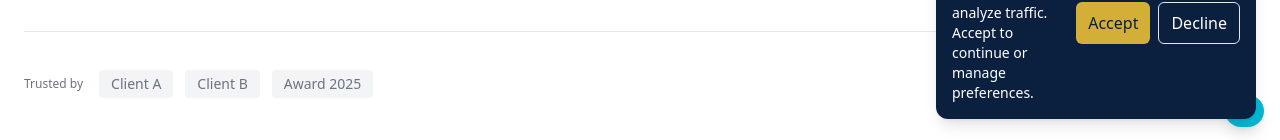
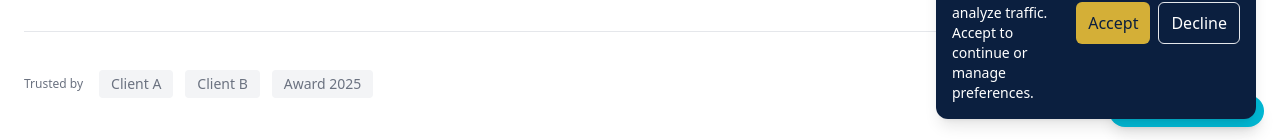
Before and after one commit to EmanilomiloKaido/takouri-co-site, a Next.js app: page / in a window 1280 px wide. Both pictures are taken after a click on the button "Live Chat". Shown: the part 1794-1934 px from the top of the page. Built offline with nearby package versions, Linux system fonts and the light colour scheme.

Commit message:
Update ChatBoard and Footer

```diff
--- a/components/ChatBoard.jsx
+++ b/components/ChatBoard.jsx
@@ -160,7 +160,7 @@ export default function ChatBoard() {
         onClick={() => setIsOpen(true)}
         className="fixed bottom-4 right-4 bg-takouriBlue text-white px-3 py-2 rounded-full shadow-lg text-xs hover:bg-blue-600 transition-all z-50"
       >
-        💬
+        💬 Chat with Takouri AI
       </button>
     );
 
```
